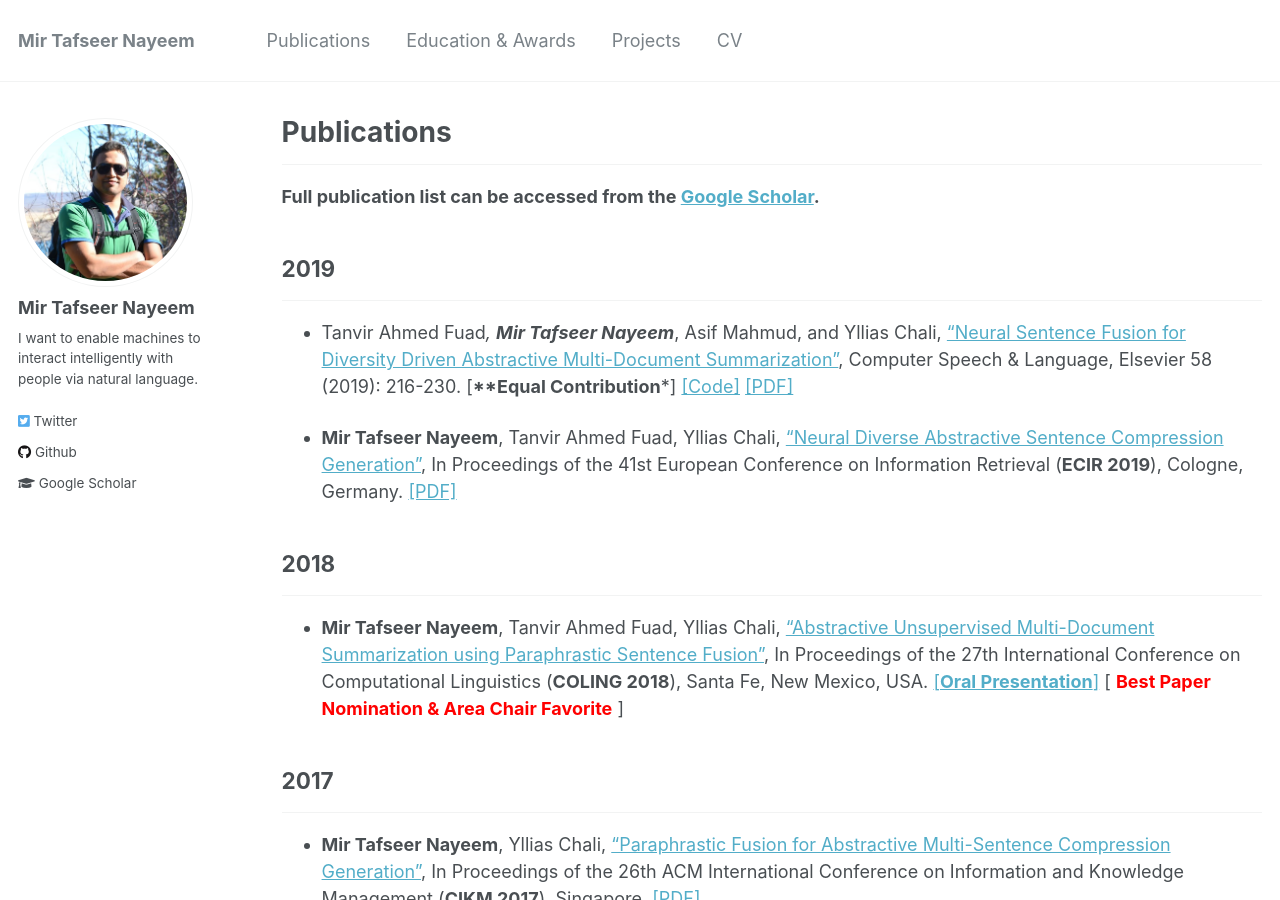
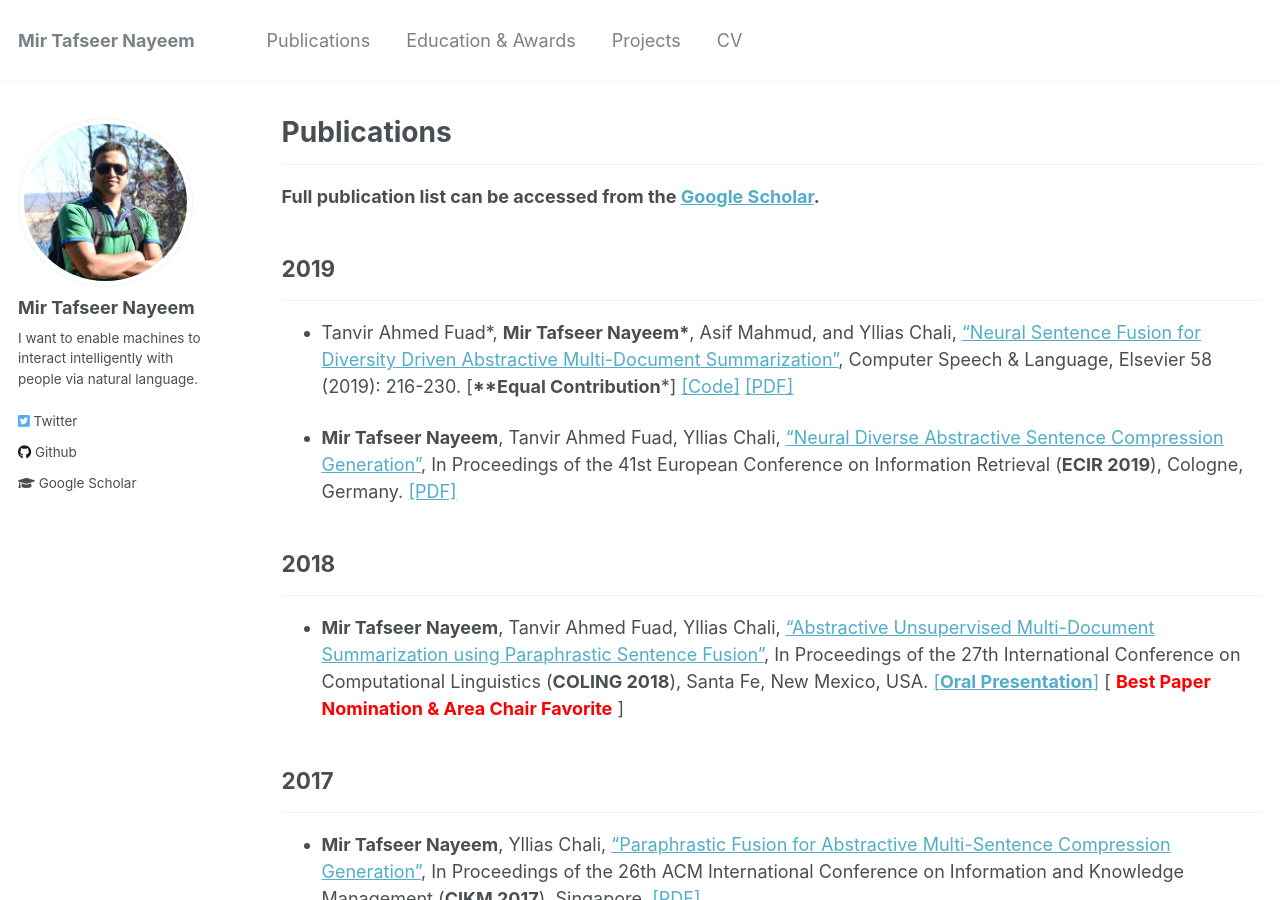
Before and after one commit to sujan-sarker/sujan-sarker.github.io, a Jekyll site: the page built from _pages/publications.md, in a window 1280 px wide and 900 px high. Built offline with Jekyll 4.4.1, drawn with Linux system fonts in a browser that asks for light colours.

```diff
--- a/_pages/publications.md
+++ b/_pages/publications.md
@@ -12,7 +12,7 @@ author_profile: true
 
 ## 2019
 -----------
-*  Tanvir Ahmed Fuad*, **Mir Tafseer Nayeem***, Asif Mahmud, and Yllias Chali, ["Neural Sentence Fusion for Diversity Driven Abstractive Multi-Document Summarization"](https://www.sciencedirect.com/science/article/pii/S0885230818303449), Computer Speech & Language, Elsevier 58 (2019): 216-230. [****Equal Contribution***] [[Code]](https://github.com/tafseer-nayeem/NeuFuse-CSL2019) [[PDF]](https://tafseer-nayeem.github.io/files/CSL_Journal_2019.pdf)
+*  Tanvir Ahmed Fuad\*, **Mir Tafseer Nayeem\***, Asif Mahmud, and Yllias Chali, ["Neural Sentence Fusion for Diversity Driven Abstractive Multi-Document Summarization"](https://www.sciencedirect.com/science/article/pii/S0885230818303449), Computer Speech & Language, Elsevier 58 (2019): 216-230. [****Equal Contribution***] [[Code]](https://github.com/tafseer-nayeem/NeuFuse-CSL2019) [[PDF]](https://tafseer-nayeem.github.io/files/CSL_Journal_2019.pdf)
 
 *  **Mir Tafseer Nayeem**, Tanvir Ahmed Fuad, Yllias Chali, ["Neural Diverse Abstractive Sentence Compression Generation"](https://link.springer.com/chapter/10.1007/978-3-030-15719-7_14), In Proceedings of the 41st European Conference on Information Retrieval (**ECIR 2019**), Cologne, Germany. [[PDF]](https://tafseer-nayeem.github.io/files/ECIR_2019_paper.pdf)
 
```
